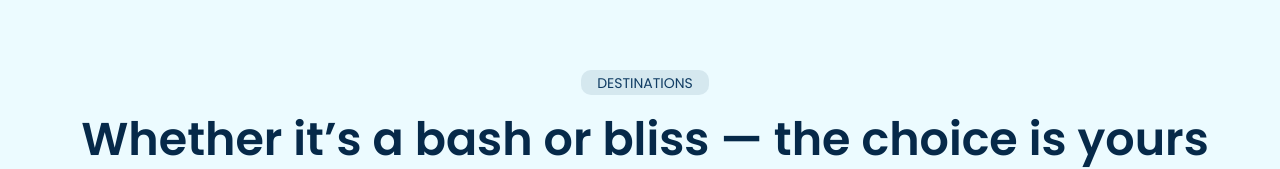
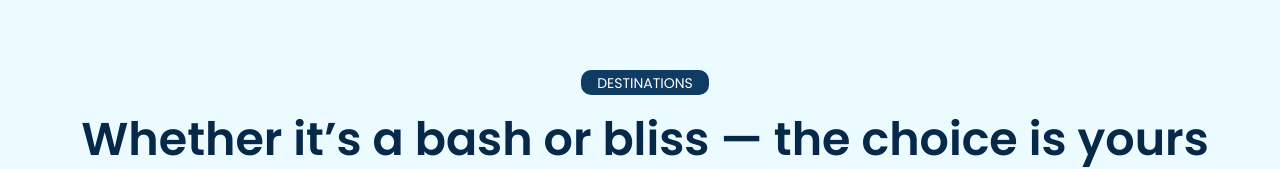
Before and after one commit to Roko03/charteraga-frontend, a Next.js app: page / in a window 1280 px wide. Shown: the part 2033-2202 px from the top of the page. Built offline with nearby package versions, Linux system fonts and the light colour scheme.

Commit message:
add third variant to tagline

```diff
--- a/src/components/TaglineBox/TaglineBox.module.scss
+++ b/src/components/TaglineBox/TaglineBox.module.scss
@@ -26,6 +26,11 @@
 }
 
 .secondary_tagline {
+  background-color: $deep-blue;
+  color: $base-white;
+}
+
+.third_tagline {
   background-color: rgba($deep-blue, 0.1);
   color: $deep-blue;
 }
--- a/src/components/TaglineBox/TaglineBox.tsx
+++ b/src/components/TaglineBox/TaglineBox.tsx
@@ -2,7 +2,7 @@ import React from "react";
 import styles from "./TaglineBox.module.scss";
 import clsx from "clsx";
 
-export type TaglineBoxVariant = "primary" | "secondary";
+export type TaglineBoxVariant = "primary" | "secondary" | "third";
 
 interface TaglineBoxProps {
   title: string;
@@ -17,6 +17,7 @@ const TaglineBox: React.FC<TaglineBoxProps> = ({
     const taglineColor: { [key in TaglineBoxVariant]: string } = {
       primary: styles.primary_tagline,
       secondary: styles.secondary_tagline,
+      third: styles.third_tagline,
     };
 
     return taglineColor[variant];
```
